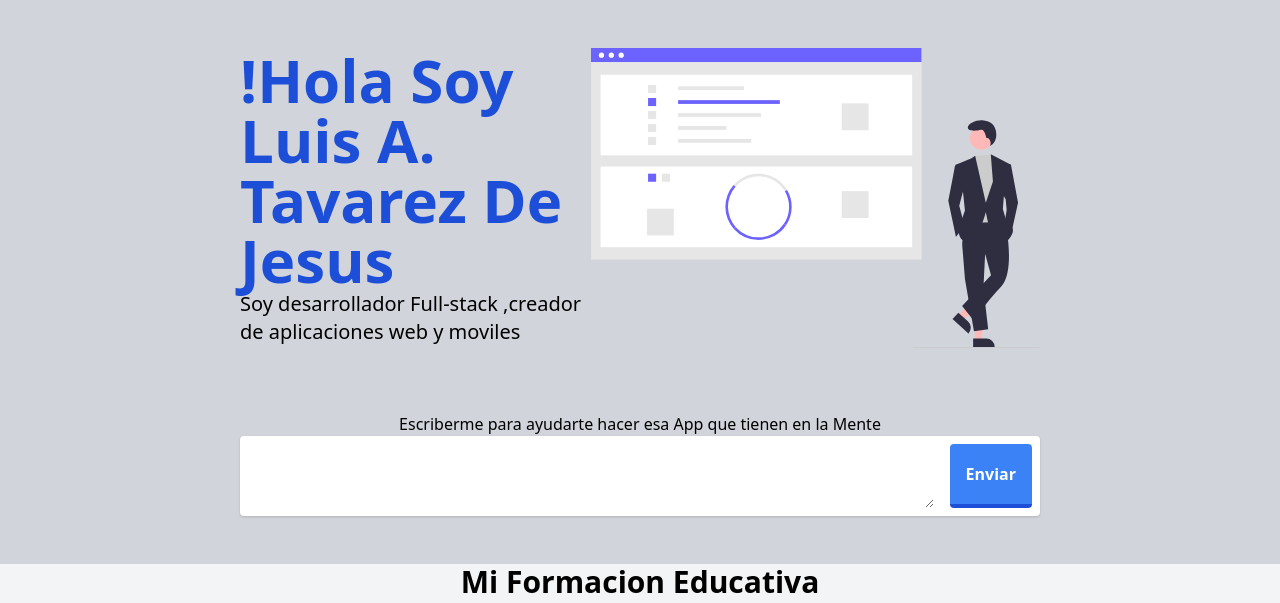
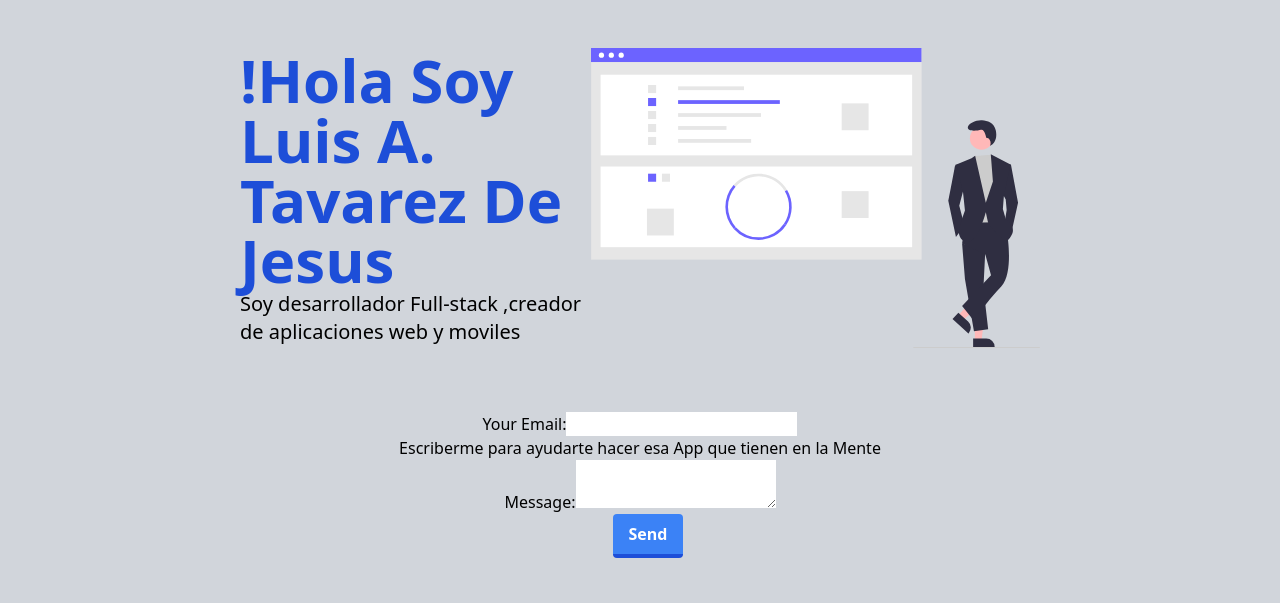
Before and after one commit to uppy19d0/gatsbyportafolio, a Gatsby site: page / in a window 1280 px wide. Shown: the top 603 px of the page. Built offline with nearby package versions, Linux system fonts and the light colour scheme; Gatsby itself is replaced by a stand-in of ours; no server answers.

Commit message:
test to send contact

```diff
--- a/src/components/contact.form.js
+++ b/src/components/contact.form.js
@@ -1,12 +1,31 @@
 import React from "react";
 
-export default ()=>(
-<form className="mt-16 text-center" method="POST" name="contact" data-netlify-honeypot="bot-field" data-netlify="true">
-    <label htmlFor="block text-gray-700 text-sm font-bold mb-4">Escriberme para ayudarte hacer esa App que tienen en la Mente</label>
-    <div className="flex shadow rounded bg-white borde p-2">
-    <textarea id ="contact-form" name="message" className="flex-1 py-2 px-3 focus-outline-none focus:shadow-outline"></textarea>
-    <button className="btn ml-4"  type="submit">Enviar</button>
-    </div>
+// export default ()=>(
+// <form className="mt-16 text-center" method="post" name="contact" data-netlify-honeypot="bot-field" data-netlify="true">
+//     <label htmlFor="block text-gray-700 text-sm font-bold mb-4">Escriberme para ayudarte hacer esa App que tienen en la Mente</label>
+//     <div className="flex shadow rounded bg-white borde p-2">
+//     <textarea id ="contact-form" name="message" className="flex-1 py-2 px-3 focus-outline-none focus:shadow-outline"></textarea>
+//     <button className="btn ml-4"  type="submit">Enviar</button>
+//     </div>
 
-</form>
-);
+// </form>
+// );
+export default () =>(
+    // <Layout>
+    //   <h1>Contact</h1>
+
+      <form  className="mt-16 text-center" name="Contact Form" method="POST" data-netlify="true">
+        <input type="hidden" name="form-name" value="Contact Form" />
+        <div>
+          <label>Your Email:</label>
+          <input type="email" name="email" />
+        </div>
+        <label htmlFor="block text-gray-700 text-sm font-bold mb-4">Escriberme para ayudarte hacer esa App que tienen en la Mente</label>
+        <div>
+          <label>Message:</label>
+          <textarea name="message" />
+        </div>
+        <button className="btn ml-4" type="submit">Send</button>
+      </form>
+    // </Layout>
+  )
--- a/src/components/header.js
+++ b/src/components/header.js
@@ -1,6 +1,7 @@
 import React from "react";
 import illustration from '../imgs/undraw_Success_factors_re_ce93.svg';
 import Form from "./contact.form";
+// import ContactFormPage from "./contact.form";
 export default()=>(
  <header className="bg-gray-300">
 
```
